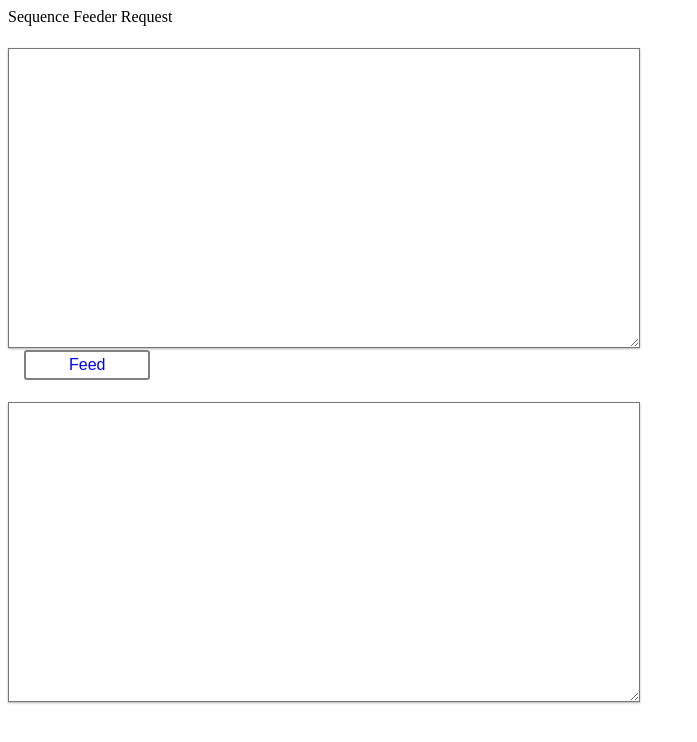
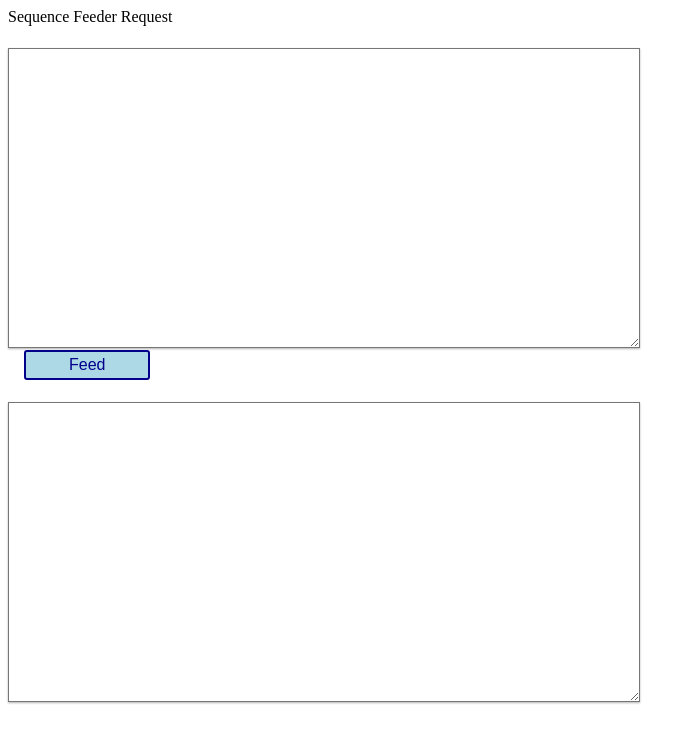
Before and after one commit to tmtsoftware/esw-prototype, a React (Create React App) app in the folder sequencer-ui-app/ts/: page / in a window 1280 px wide. Shown: the top 742 px of the page, without its empty margins (0-697 px from the left). Built offline with nearby package versions, Linux system fonts and the light colour scheme.

Commit message:
Css - implement extend styled components to alter props
Co-authored-by: Poorva Gokhale <13188905+Poorva17@users.noreply.github.com>

```diff
--- a/sequencer-ui-app/ts/src/sequencer/components/IOOperationComponent.tsx
+++ b/sequencer-ui-app/ts/src/sequencer/components/IOOperationComponent.tsx
@@ -1,14 +1,24 @@
 import * as React from 'react';
-import {Component} from 'react';
-import styled from "styled-components";
+import {Component} from "react";
+import styled, {css, StyledFunction} from "styled-components";
 
-const Button = styled.button`
+interface IYourProps {
+    primary: boolean
+}
+
+const myButton: StyledFunction<IYourProps & React.HTMLProps<HTMLButtonElement>> = styled.button;
+
+const MyButton = myButton`
         border-radius: 3px;
         padding: 0.25em 1em;
         margin: 0 1em;
         background: transparent;
-        color: blue;
-        border: 2px solid grey;
+        color: darkblue;
+        border: 2px solid darkblue;
+
+        ${props => props.primary && css`
+        background: lightblue;
+        color: darkblue;`}
       `;
 
 interface IProps {
@@ -44,7 +54,7 @@ class IOOperationComponent extends Component<IProps, IState> {
                 <div>{componentNameProp} Request</div>
                 <div><span><textarea className="Textarea" value={this.state.input} onChange={this.updateInput}/></span></div>
                 <div>
-                    <Button onClick={this.handleClick}>{operation}</Button>
+                    <MyButton primary={true} onClick={this.handleClick}>{operation}</MyButton>
                 </div>
                 <div><span><textarea className="Textarea" value={output}/></span></div>
             </div>
```
